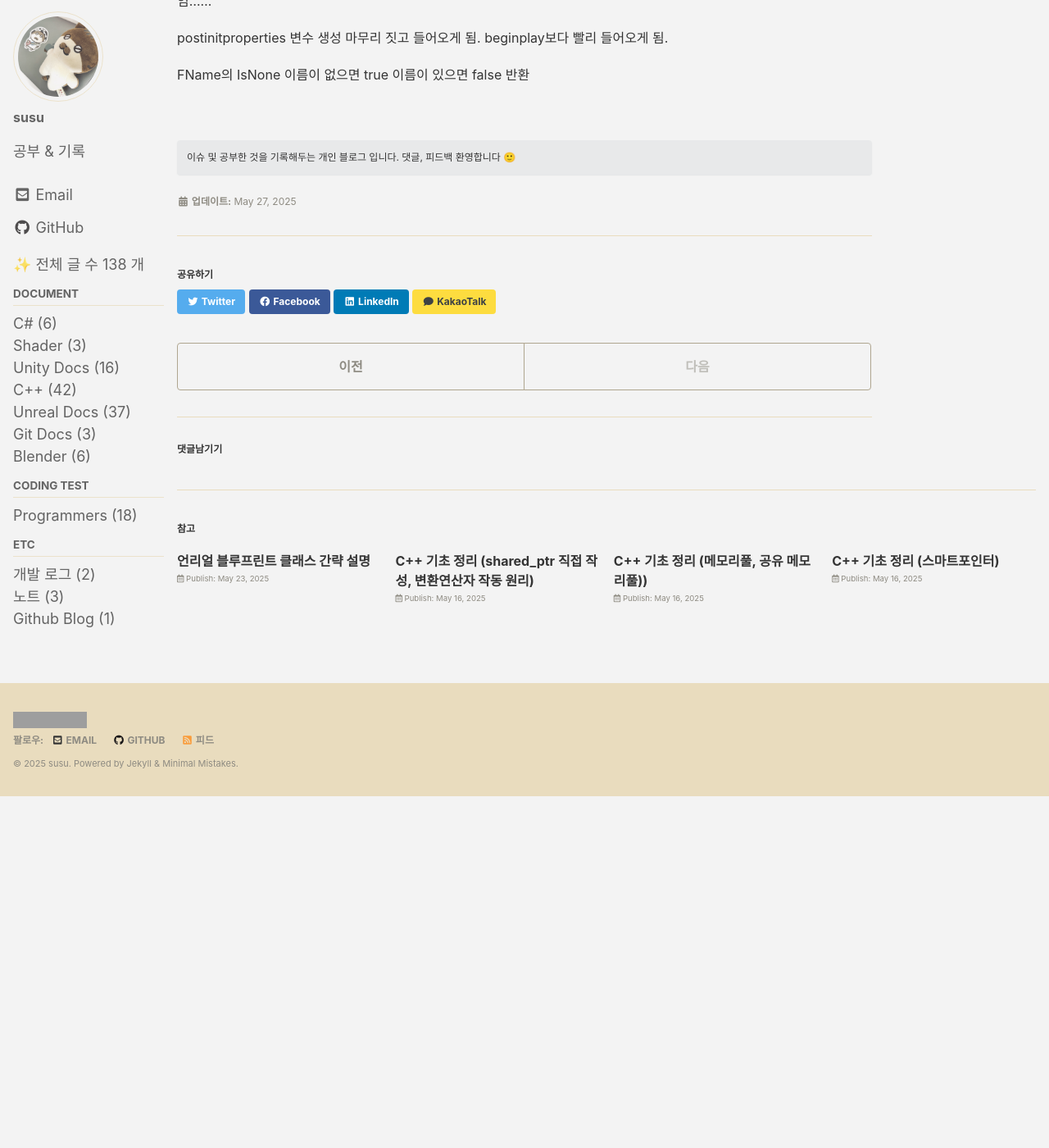
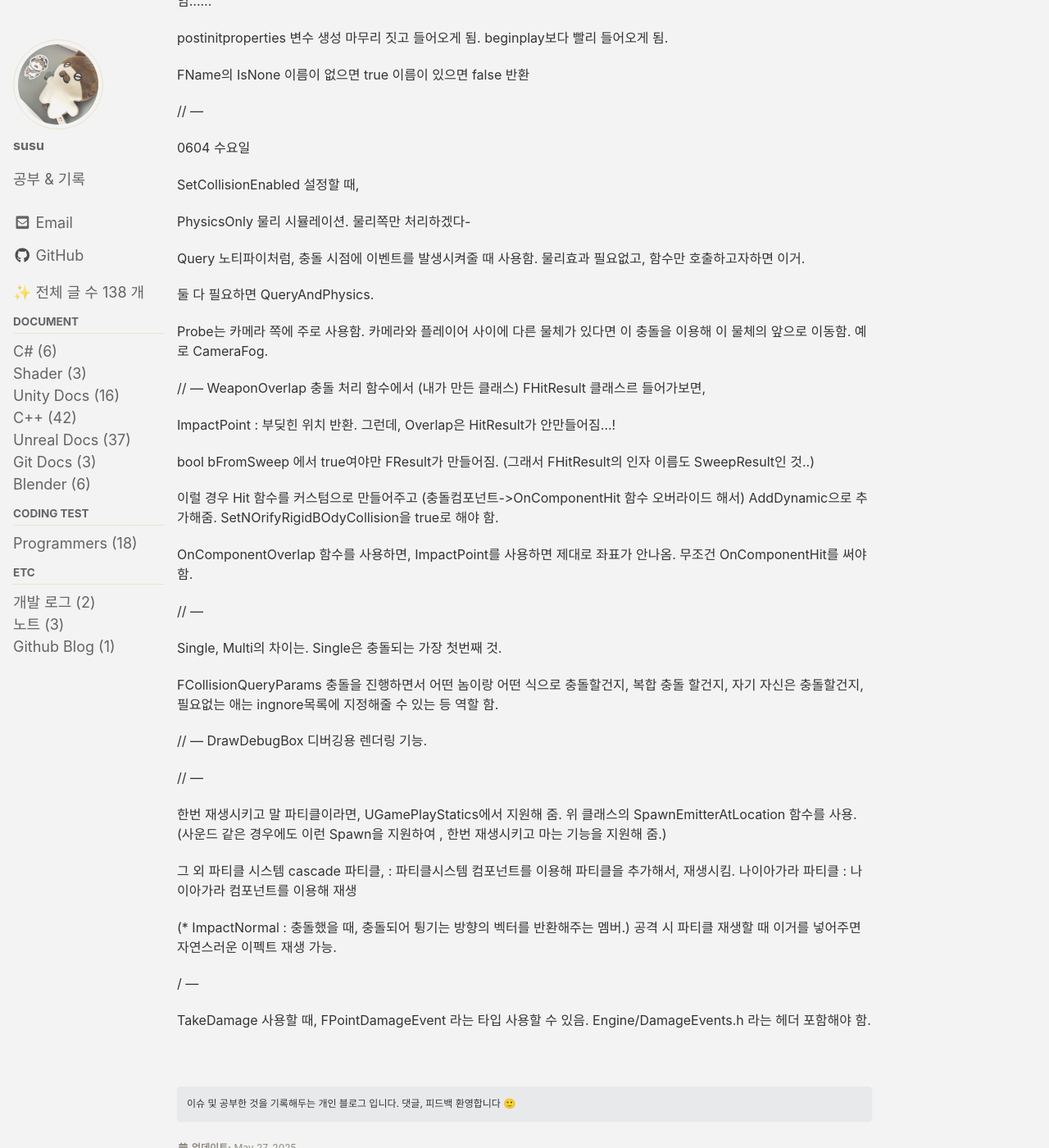
Before and after one commit to eggmong/eggmong.github.io, a Jekyll site: the page built from _posts/UnrealDocs/2025-05-27-1-.md, in a window 1280 px wide and 1400 px high, scrolled down 4816 px. Shown: the whole window at 82% size. Built offline with Jekyll 4.4.1, drawn with Linux system fonts in a browser that asks for light colours; cached includes are drawn as plain includes; some web fonts are replaced; comment, search, counter and statistics services are not loaded; before the commit the page ends 5787 px from its top, so only the background shows below that; grey boxes are pictures that could not be loaded.

Commit message:
충돌처리

```diff
--- a/_posts/UnrealDocs/2025-05-27-1-.md
+++ b/_posts/UnrealDocs/2025-05-27-1-.md
@@ -257,3 +257,69 @@ GENERATED_BODY
 FName의 IsNone
 이름이 없으면 true
 이름이 있으면 false 반환
+
+// ---
+
+0604 수요일
+
+SetCollisionEnabled 설정할 때,
+
+PhysicsOnly
+물리 시뮬레이션. 물리쪽만 처리하겠다-
+
+Query
+노티파이처럼, 충돌 시점에 이벤트를 발생시켜줄 때 사용함.
+물리효과 필요없고, 함수만 호출하고자하면 이거.
+
+둘 다 필요하면 QueryAndPhysics.
+
+Probe는 카메라 쪽에 주로 사용함.
+카메라와 플레이어 사이에 다른 물체가 있다면
+이 충돌을 이용해 이 물체의 앞으로 이동함.
+예로 CameraFog.
+
+// ---
+WeaponOverlap 충돌 처리 함수에서 (내가 만든 클래스)
+FHitResult 클래스르 들어가보면,
+
+ImpactPoint : 부딪힌 위치 반환.
+그런데, Overlap은 HitResult가 안만들어짐...!
+
+
+
+bool bFromSweep 에서 true여야만 FResult가 만들어짐. (그래서 FHitResult의 인자 이름도 SweepResult인 것..)
+
+이럴 경우 Hit 함수를 커스텀으로 만들어주고 (충돌컴포넌트->OnComponentHit 함수 오버라이드 해서) AddDynamic으로 추가해줌.
+SetNOrifyRigidBOdyCollision을 true로 해야 함.
+
+OnComponentOverlap 함수를 사용하면, ImpactPoint를 사용하면 제대로 좌표가 안나옴.
+무조건 OnComponentHit를 써야 함.
+
+// ---
+
+Single, Multi의 차이는. Single은 충돌되는 가장 첫번째 것.
+
+FCollisionQueryParams
+충돌을 진행하면서 어떤 놈이랑 어떤 식으로 충돌할건지, 복합 충돌 할건지, 자기 자신은 충돌할건지, 필요없는 애는 ingnore목록에 지정해줄 수 있는 등 역할 함.
+
+// ---
+DrawDebugBox
+디버깅용 렌더링 기능.
+
+// ---
+
+한번 재생시키고 말 파티클이라면, UGamePlayStatics에서 지원해 줌.
+위 클래스의 SpawnEmitterAtLocation 함수를 사용.
+(사운드 같은 경우에도 이런 Spawn을 지원하여 , 한번 재생시키고 마는 기능을 지원해 줌.)
+
+그 외 파티클 시스템
+cascade 파티클, : 파티클시스템 컴포넌트를 이용해 파티클을 추가해서, 재생시킴.
+나이아가라 파티클 : 나이아가라 컴포넌트를 이용해 재생
+
+(* ImpactNormal : 충돌했을 때, 충돌되어 튕기는 방향의 벡터를 반환해주는 멤버.)
+공격 시 파티클 재생할 때 이거를 넣어주면 자연스러운 이펙트 재생 가능.
+
+/ ---
+
+TakeDamage 사용할 때, FPointDamageEvent 라는 타입 사용할 수 있음.
+Engine/DamageEvents.h 라는 헤더 포함해야 함.
```
